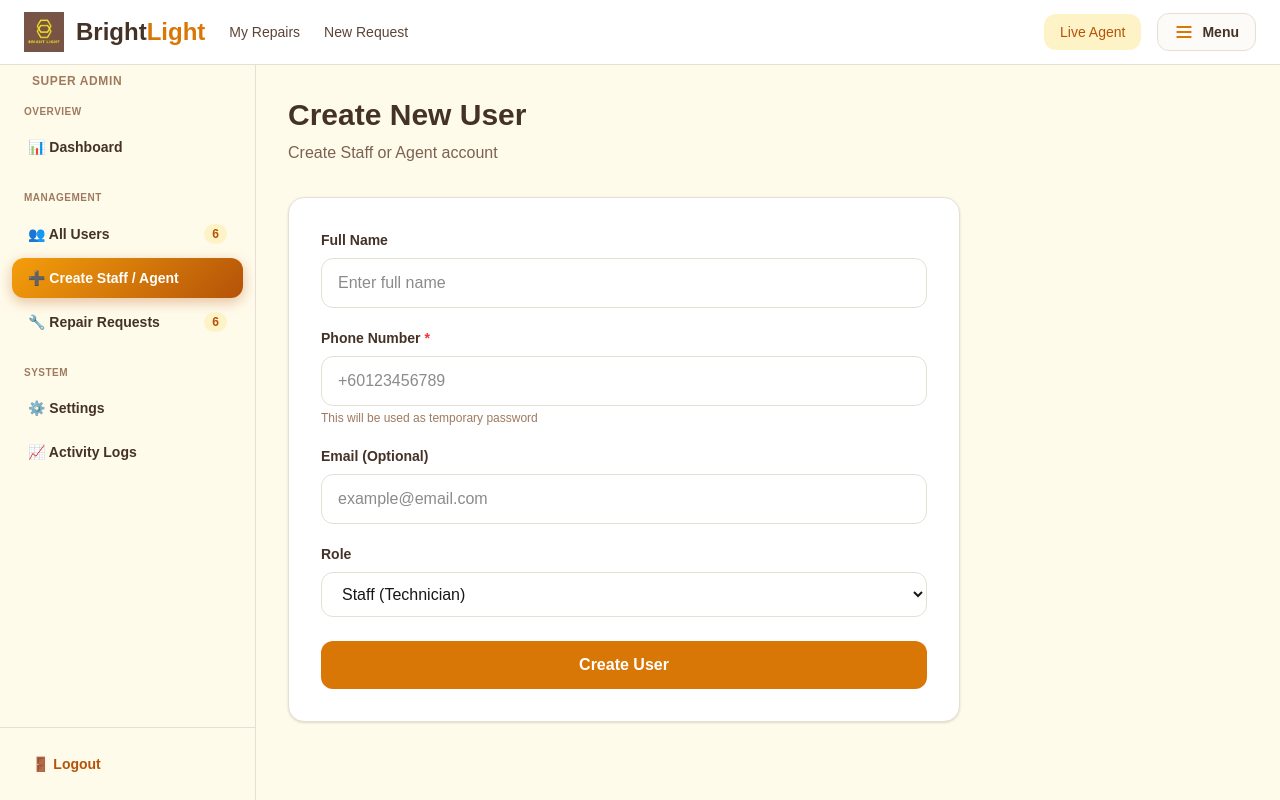
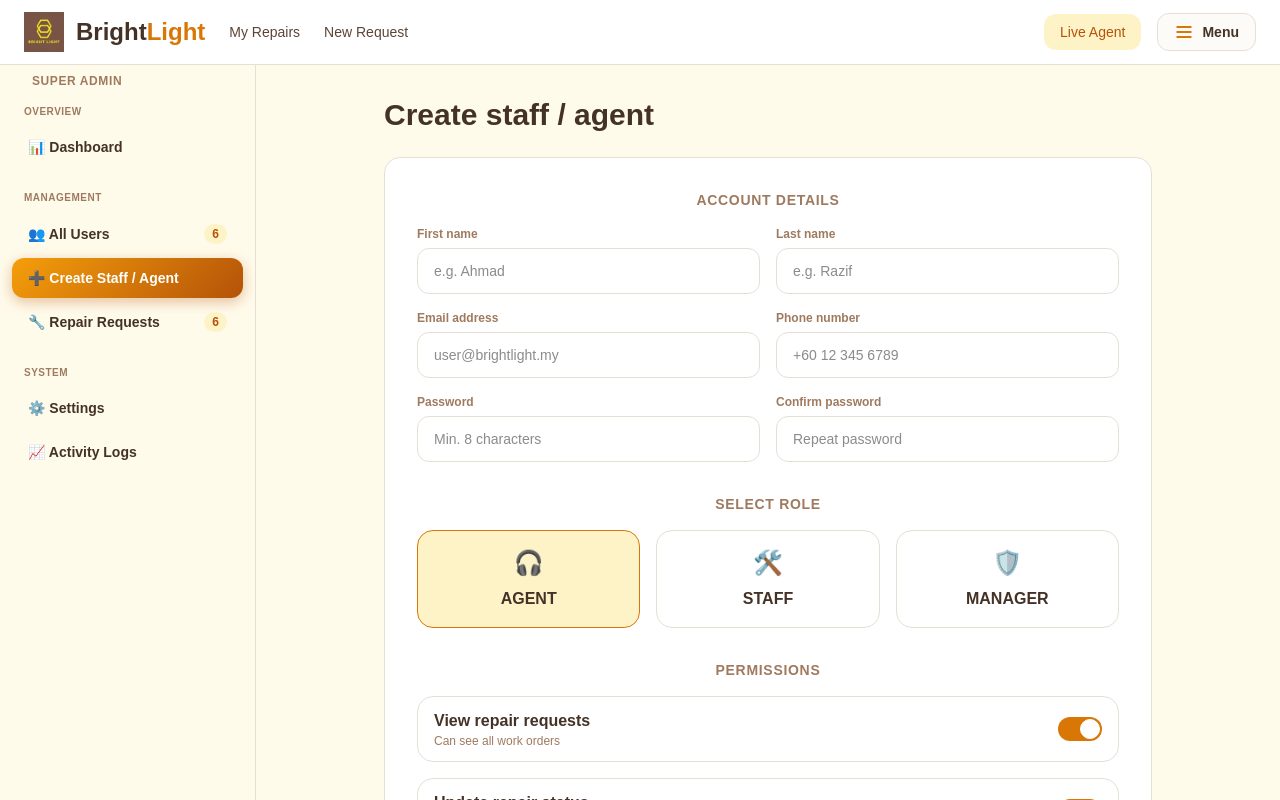
Before and after one commit to Shiyiguang03/brightlight, a Next.js app: page /admin/users/create in a window 1280 px wide. Shown: the top 800 px of the page. Built offline with nearby package versions, Linux system fonts and the light colour scheme.

Commit message:
create staff

```diff
--- a/app/admin/users/create/page.tsx
+++ b/app/admin/users/create/page.tsx
@@ -5,23 +5,43 @@ import AdminLayout from '@/components/AdminLayout';
 
 export default function CreateUserPage() {
   const [formData, setFormData] = useState({
-    fullName: '',
+    firstName: '',
+    lastName: '',
+    email: '',
     phone: '',
-    email: '',
-    role: 'STAFF',
+    password: '',
+    confirmPassword: '',
+    role: 'AGENT',
   });
+
+  const [permissions, setPermissions] = useState({
+    viewRepairRequests: true,
+    updateRepairStatus: true,
+    contactCustomers: true,
+  });
+
   const [loading, setLoading] = useState(false);
   const [message, setMessage] = useState('');
 
   const handleChange = (e: React.ChangeEvent<HTMLInputElement | HTMLSelectElement>) => {
-    setFormData({
-      ...formData,
-      [e.target.name]: e.target.value,
-    });
+    setFormData({ ...formData, [e.target.name]: e.target.value });
+  };
+
+  const handlePermissionChange = (key: string) => {
+    setPermissions(prev => ({
+      ...prev,
+      [key]: !prev[key as keyof typeof permissions],
+    }));
   };
 
   const handleSubmit = async (e: React.FormEvent) => {
     e.preventDefault();
+
+    if (formData.password !== formData.confirmPassword) {
+      setMessage("Passwords don't match");
+      return;
+    }
+
     setLoading(true);
     setMessage('');
 
@@ -29,18 +49,29 @@ export default function CreateUserPage() {
       const res = await fetch('/api/admin/create-user', {
         method: 'POST',
         headers: { 'Content-Type': 'application/json' },
-        body: JSON.stringify(formData),
+        body: JSON.stringify({
+          fullName: `${formData.firstName} ${formData.lastName}`,
+          phone: formData.phone,
+          email: formData.email || null,
+          password: formData.password,
+          role: formData.role,
+          // You can store permissions later if needed
+        }),
       });
 
       const data = await res.json();
 
       if (res.ok) {
-        setMessage(`✅ User created successfully! Temporary password: ${formData.phone}`);
+        setMessage(`✅ Account created successfully! Temporary password: ${formData.phone}`);
+        // Reset form
         setFormData({
-          fullName: '',
+          firstName: '',
+          lastName: '',
+          email: '',
           phone: '',
-          email: '',
-          role: 'STAFF',
+          password: '',
+          confirmPassword: '',
+          role: 'AGENT',
         });
       } else {
         setMessage(`❌ ${data.message}`);
@@ -54,79 +85,119 @@ export default function CreateUserPage() {
 
   return (
     <AdminLayout>
-      <div className="max-w-2xl">
-        <h1 className="text-3xl font-bold mb-2" style={{ color: '#453227' }}>Create New User</h1>
-        <p className="mb-8" style={{ color: '#7c6251' }}>Create Staff or Agent account</p>
+      <div className="max-w-3xl mx-auto">
+        <h1 className="text-3xl font-bold mb-2" style={{ color: '#453227' }}>Create staff / agent</h1>
 
-        <form onSubmit={handleSubmit} className="bg-white border rounded-2xl p-8 shadow-sm" style={{ borderColor: '#e6dfd5' }}>
+        <form onSubmit={handleSubmit} className="bg-white border rounded-2xl p-8 mt-6" style={{ borderColor: '#e6dfd5' }}>
 
-          <div className="mb-5">
-            <label className="block text-sm font-bold mb-2" style={{ color: '#453227' }}>Full Name</label>
-            <input
-              type="text"
-              name="fullName"
-              value={formData.fullName}
-              onChange={handleChange}
-              required
-              className="w-full border rounded-xl px-4 py-3"
-              style={{ borderColor: '#e6dfd5' }}
-              placeholder="Enter full name"
-            />
+          {/* ACCOUNT DETAILS */}
+          <div className="mb-8">
+            <p className="text-sm font-bold tracking-wider mb-4 text-center" style={{ color: '#9f7a5f' }}>ACCOUNT DETAILS</p>
+
+            <div className="grid grid-cols-1 md:grid-cols-2 gap-4">
+              <div>
+                <label className="block text-xs font-bold mb-1.5" style={{ color: '#9f7a5f' }}>First name</label>
+                <input type="text" name="firstName" value={formData.firstName} onChange={handleChange} required
+                  className="w-full border rounded-xl px-4 py-3 text-sm" style={{ borderColor: '#e6dfd5' }} placeholder="e.g. Ahmad" />
+              </div>
+              <div>
+                <label className="block text-xs font-bold mb-1.5" style={{ color: '#9f7a5f' }}>Last name</label>
+                <input type="text" name="lastName" value={formData.lastName} onChange={handleChange} required
+                  className="w-full border rounded-xl px-4 py-3 text-sm" style={{ borderColor: '#e6dfd5' }} placeholder="e.g. Razif" />
+              </div>
+            </div>
+
+            <div className="grid grid-cols-1 md:grid-cols-2 gap-4 mt-4">
+              <div>
+                <label className="block text-xs font-bold mb-1.5" style={{ color: '#9f7a5f' }}>Email address</label>
+                <input type="email" name="email" value={formData.email} onChange={handleChange}
+                  className="w-full border rounded-xl px-4 py-3 text-sm" style={{ borderColor: '#e6dfd5' }} placeholder="user@brightlight.my" />
+              </div>
+              <div>
+                <label className="block text-xs font-bold mb-1.5" style={{ color: '#9f7a5f' }}>Phone number</label>
+                <input type="tel" name="phone" value={formData.phone} onChange={handleChange} required
+                  className="w-full border rounded-xl px-4 py-3 text-sm" style={{ borderColor: '#e6dfd5' }} placeholder="+60 12 345 6789" />
+              </div>
+            </div>
+
+            <div className="grid grid-cols-1 md:grid-cols-2 gap-4 mt-4">
+              <div>
+                <label className="block text-xs font-bold mb-1.5" style={{ color: '#9f7a5f' }}>Password</label>
+                <input type="password" name="password" value={formData.password} onChange={handleChange} required
+                  className="w-full border rounded-xl px-4 py-3 text-sm" style={{ borderColor: '#e6dfd5' }} placeholder="Min. 8 characters" />
+              </div>
+              <div>
+                <label className="block text-xs font-bold mb-1.5" style={{ color: '#9f7a5f' }}>Confirm password</label>
+                <input type="password" name="confirmPassword" value={formData.confirmPassword} onChange={handleChange} required
+                  className="w-full border rounded-xl px-4 py-3 text-sm" style={{ borderColor: '#e6dfd5' }} placeholder="Repeat password" />
+              </div>
+            </div>
           </div>
 
-          <div className="mb-5">
-            <label className="block text-sm font-bold mb-2" style={{ color: '#453227' }}>Phone Number <span className="text-red-500">*</span></label>
-            <input
-              type="tel"
-              name="phone"
-              value={formData.phone}
-              onChange={handleChange}
-              required
-              className="w-full border rounded-xl px-4 py-3"
-              style={{ borderColor: '#e6dfd5' }}
-              placeholder="+60123456789"
-            />
-            <p className="text-xs mt-1" style={{ color: '#9f7a5f' }}>This will be used as temporary password</p>
+          {/* SELECT ROLE */}
+          <div className="mb-8">
+            <p className="text-sm font-bold tracking-wider mb-4 text-center" style={{ color: '#9f7a5f' }}>SELECT ROLE</p>
+
+            <div className="grid grid-cols-1 md:grid-cols-3 gap-4">
+              {['AGENT', 'STAFF', 'MANAGER'].map((role) => (
+                <button
+                  key={role}
+                  type="button"
+                  onClick={() => setFormData({ ...formData, role })}
+                  className={`p-4 rounded-2xl border text-center transition-all ${formData.role === role ? 'bg-[#fef3c7] border-[#d97706]' : 'border-[#e6dfd5] hover:bg-[#fefce8]'}`}
+                >
+                  <div className="text-2xl mb-2">
+                    {role === 'AGENT' && '🎧'}
+                    {role === 'STAFF' && '🛠️'}
+                    {role === 'MANAGER' && '🛡️'}
+                  </div>
+                  <p className="font-semibold" style={{ color: '#453227' }}>{role}</p>
+                </button>
+              ))}
+            </div>
           </div>
 
-          <div className="mb-5">
-            <label className="block text-sm font-bold mb-2" style={{ color: '#453227' }}>Email (Optional)</label>
-            <input
-              type="email"
-              name="email"
-              value={formData.email}
-              onChange={handleChange}
-              className="w-full border rounded-xl px-4 py-3"
-              style={{ borderColor: '#e6dfd5' }}
-              placeholder="example@email.com"
-            />
+          {/* PERMISSIONS */}
+          <div className="mb-8">
+            <p className="text-sm font-bold tracking-wider mb-4 text-center" style={{ color: '#9f7a5f' }}>PERMISSIONS</p>
+
+            <div className="space-y-4">
+              {[
+                { key: 'viewRepairRequests', label: 'View repair requests', desc: 'Can see all work orders' },
+                { key: 'updateRepairStatus', label: 'Update repair status', desc: 'Can change work order progress' },
+                { key: 'contactCustomers', label: 'Contact customers', desc: 'Can message via live agent' },
+              ].map((perm) => (
+                <div key={perm.key} className="flex items-center justify-between px-4 py-3 border rounded-2xl" style={{ borderColor: '#e6dfd5' }}>
+                  <div>
+                    <p className="font-semibold" style={{ color: '#453227' }}>{perm.label}</p>
+                    <p className="text-xs" style={{ color: '#9f7a5f' }}>{perm.desc}</p>
+                  </div>
+                  <label className="relative inline-flex items-center cursor-pointer">
+                    <input
+                      type="checkbox"
+                      checked={permissions[perm.key as keyof typeof permissions]}
+                      onChange={() => handlePermissionChange(perm.key)}
+                      className="sr-only peer"
+                    />
+                    <div className="w-11 h-6 bg-gray-200 peer-focus:outline-none rounded-full peer peer-checked:after:translate-x-full peer-checked:after:border-white after:content-[''] after:absolute after:top-[2px] after:left-[2px] after:bg-white after:border-gray-300 after:border after:rounded-full after:h-5 after:w-5 after:transition-all peer-checked:bg-[#d97706]"></div>
+                  </label>
+                </div>
+              ))}
+            </div>
           </div>
 
-          <div className="mb-6">
-            <label className="block text-sm font-bold mb-2" style={{ color: '#453227' }}>Role</label>
-            <select
-              name="role"
-              value={formData.role}
-              onChange={handleChange}
-              className="w-full border rounded-xl px-4 py-3"
-              style={{ borderColor: '#e6dfd5' }}
-            >
-              <option value="STAFF">Staff (Technician)</option>
-              <option value="AGENT">Agent</option>
-            </select>
-          </div>
-
+          {/* Submit Button */}
           <button
             type="submit"
             disabled={loading}
-            className="w-full py-3 rounded-xl font-bold text-white transition"
+            className="w-full py-3.5 rounded-2xl font-bold text-white text-lg transition"
             style={{ backgroundColor: '#d97706' }}
           >
-            {loading ? 'Creating User...' : 'Create User'}
+            {loading ? 'Creating Account...' : 'Create Account'}
           </button>
 
           {message && (
-            <div className="mt-4 p-4 rounded-xl text-sm" style={{ backgroundColor: '#fef3c7', color: '#453227' }}>
+            <div className="mt-4 p-4 rounded-2xl text-sm text-center" style={{ backgroundColor: '#fef3c7', color: '#453227' }}>
               {message}
             </div>
           )}
```
